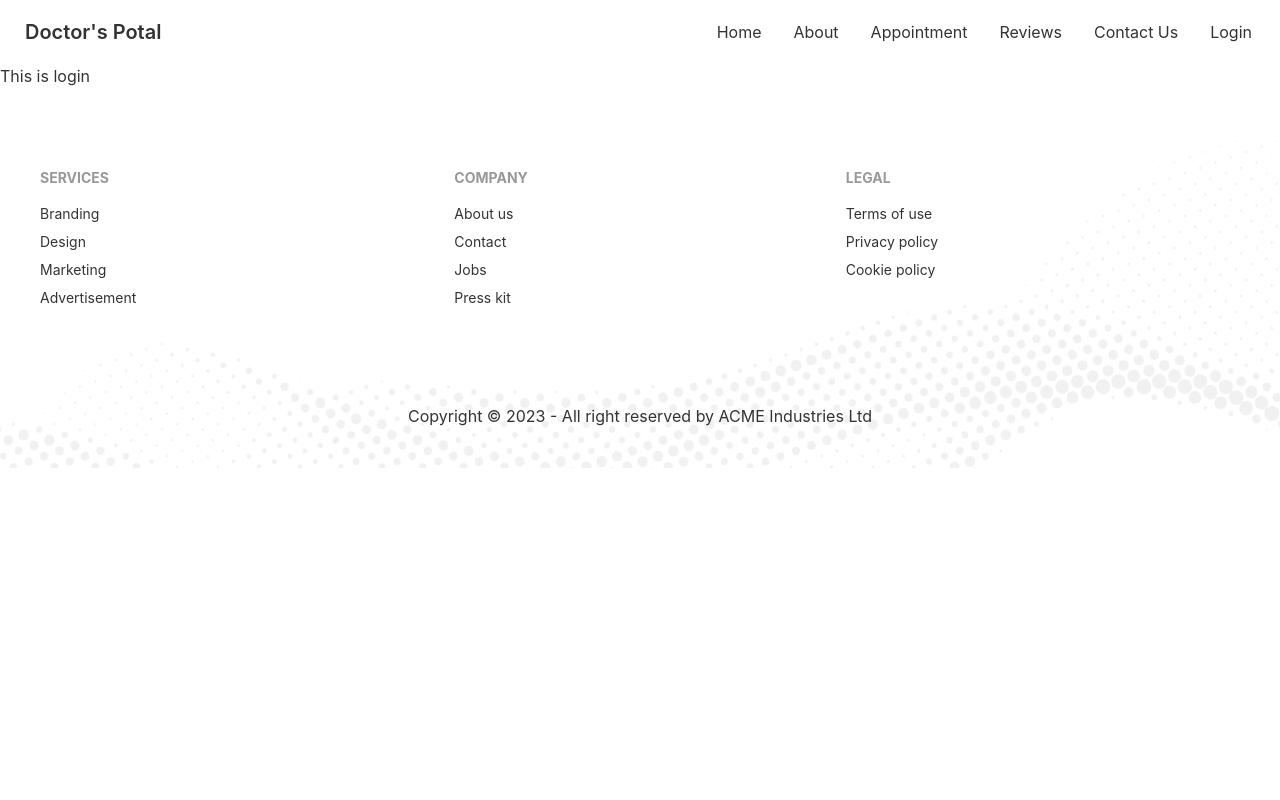
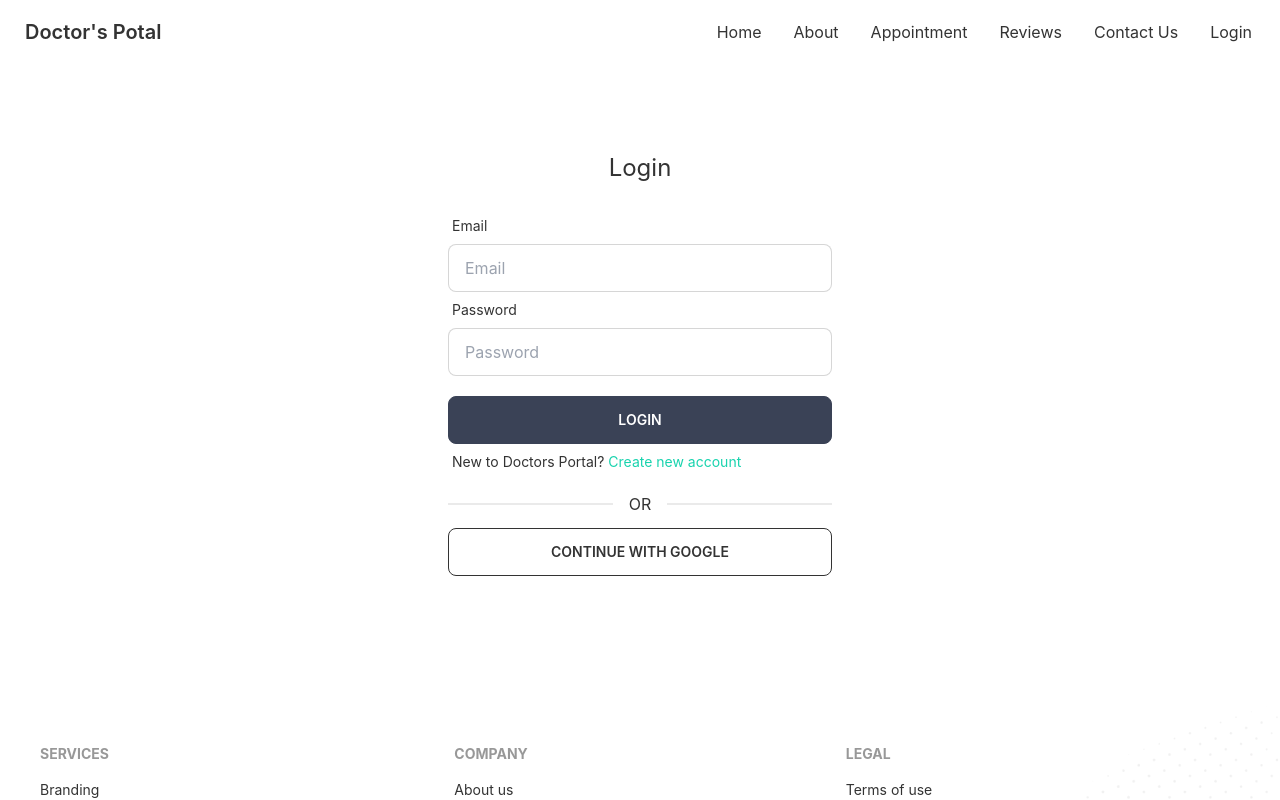
Before and after one commit to Sujoy-Kumar-Das/doctors-portal-client, a React (Create React App) app: page /login in a window 1280 px wide. Shown: the top 800 px of the page. Built offline with nearby package versions, Linux system fonts and the light colour scheme; the HTML template or start-up script is replaced by a standard one.

Commit message:
login form created with react form hook

```diff
--- a/package.json
+++ b/package.json
@@ -11,6 +11,7 @@
     "react": "^18.2.0",
     "react-day-picker": "^8.7.1",
     "react-dom": "^18.2.0",
+    "react-hook-form": "^7.43.9",
     "react-router-dom": "^6.11.0",
     "react-scripts": "5.0.1",
     "web-vitals": "^2.1.4"
--- a/src/pages/Appoinment/AppoinmentCard.js
+++ b/src/pages/Appoinment/AppoinmentCard.js
@@ -1,6 +1,6 @@
 import React from "react";
 
-const AppoinmentCard = ({ appointmentOption }) => {
+const AppoinmentCard = ({ appointmentOption,setBookingInfo }) => {
   const { name, slots } = appointmentOption;
   return (
     <div className="card shadow-xl">
@@ -10,8 +10,9 @@ const AppoinmentCard = ({ appointmentOption }) => {
         <p>
           {slots.length} {slots.length > 1 ? "spaces" : "space"} available
         </p>
-        <div className="card-actions justify-end">
-          <button className="btn">Buy Now</button>
+        <div className="card-actions justify-center ">
+
+          <label htmlFor="appoinment-modal" onClick={()=>setBookingInfo(appointmentOption)} className="btn btn-primary text-white">Book now</label>
         </div>
       </div>
     </div>
--- /dev/null
+++ b/src/pages/Appoinment/AppoinmentModal.js
@@ -0,0 +1,71 @@
+import { format } from "date-fns";
+import React from "react";
+
+const AppoinmentModal = ({ bookinInfo, selected ,setBookingInfo}) => {
+  const { name, slots } = bookinInfo;
+  const date = format(selected, "PP");
+  const handleAppoitment = event =>{
+    event.preventDefault();
+    const form = event.target;
+    const name = form.name.value;
+    const email= form.email.value;
+    const appoinmentDate = date;
+    const phone = form.phone.value;
+    setBookingInfo(null)
+    console.log(name,email,appoinmentDate,phone)
+  }
+  return (
+    <>
+      <input type="checkbox" id="appoinment-modal" className="modal-toggle" />
+      <div className="modal">
+        <div className="modal-box relative">
+          <label
+            htmlFor="appoinment-modal"
+            className="btn btn-sm btn-circle absolute right-2 top-2"
+          >
+            ✕
+          </label>
+          <h3 className="text-lg font-bold">{name}</h3>
+          <form onSubmit={handleAppoitment} className=" grid grid-cols-1 gap-3 my-5">
+            <input
+              type="text"
+              value={date}
+              disabled
+              className="input input-bordered w-full"
+            />
+            <select name="slot" className="select w-full bordered">
+              {slots?.map((slot, index) => (
+                <option key={index}>{slot}</option>
+              ))}
+            </select>
+            <input
+              type="text"
+              name="name"
+              placeholder="Name"
+              className="input input-bordered w-full"
+            />
+            <input
+              type="email"
+              name="email"
+              placeholder="Email"
+              className="input input-bordered w-full"
+            />
+            <input
+              type="text"
+              placeholder="Phone"
+              name="phone"
+              className="input input-bordered w-full"
+            />
+            <input
+              type="submit"
+              value="Sumbit"
+              className="input input-bordered w-full btn btn-accent text-white"
+            />
+          </form>
+        </div>
+      </div>
+    </>
+  );
+};
+
+export default AppoinmentModal;
--- a/src/pages/Appoinment/AvaileableAppoinment.js
+++ b/src/pages/Appoinment/AvaileableAppoinment.js
@@ -1,9 +1,11 @@
 import { format } from 'date-fns';
 import React, { useEffect, useState } from 'react';
 import AppoinmentCard from './AppoinmentCard';
+import AppoinmentModal from './AppoinmentModal';
 
 const AvaileableAppoinment = ({selected}) => {
     const [appointmentOptions,setAppointmentOptions] = useState([])
+    const [bookinInfo,setBookingInfo] = useState(null)
     useEffect(()=>{
         fetch("appointmentOptions.json")
         .then(res => res.json())
@@ -14,8 +16,9 @@ const AvaileableAppoinment = ({selected}) => {
         <div className='mt-12'>
             <p className=' text-center font-bold text-secondary text-xl'>Available Services on {format(selected,"PP")} </p>
             <div className='mt-8 grid gap-6 grid-cols-1 md:grid-cols-2 lg:grid-cols-3'>
-                {appointmentOptions.map(option=><AppoinmentCard key={option._id} appointmentOption={option}></AppoinmentCard>)}
+                {appointmentOptions.map(option=><AppoinmentCard setBookingInfo={setBookingInfo} key={option._id} appointmentOption={option}></AppoinmentCard>)}
             </div>
+            {bookinInfo && <AppoinmentModal setBookingInfo={setBookingInfo} bookinInfo={bookinInfo} selected={selected}></AppoinmentModal>}
         </div>
     );
 };
--- a/src/pages/register/login/Login.js
+++ /dev/null
@@ -1,11 +0,0 @@
-import React from 'react';
-
-const Login = () => {
-    return (
-        <div>
-            <h1>This is login</h1>
-        </div>
-    );
-};
-
-export default Login;
--- /dev/null
+++ b/src/pages/registration/login/Login.js
@@ -0,0 +1,59 @@
+import React from "react";
+import { useForm } from "react-hook-form";
+import { Link } from "react-router-dom";
+
+const Login = () => {
+  const { register, handleSubmit } = useForm();
+  const onSubmit = (data) => console.log(data);
+  return (
+    <div className="h-[600px] flex justify-center items-center">
+      <div className=" w-80 lg:w-96">
+        <h3 className=" text-2xl font-bol text-center">Login</h3>
+        <form onSubmit={handleSubmit(onSubmit)}>
+          <input />
+          <div className="form-control w-full ">
+            <label className="label">
+              <span className="label-text">Email</span>
+            </label>
+            <input
+              {...register("email")}
+              required
+              type="email"
+              placeholder="Email"
+              className="input input-bordered w-full "
+            />
+          </div>
+          <div className="form-control w-full ">
+            <label className="label">
+              <span className="label-text">Password</span>
+            </label>
+            <input
+              {...register("password")}
+              required
+              type="password"
+              placeholder="Password"
+              className="input input-bordered w-full "
+            />
+          </div>
+          <input
+            className="w-full btn btn-accent text-white mt-5"
+            type="submit"
+            value="Login"
+          />
+        </form>
+        <label className="label">
+          <span className="label-text">
+            New to Doctors Portal?{" "}
+            <Link className=" text-secondary">Create new account</Link>
+          </span>
+        </label>
+        <div className="divider">OR</div>
+        <button className=" btn btn-outline w-full">
+          CONTINUE WITH GOOGLE
+        </button>
+      </div>
+    </div>
+  );
+};
+
+export default Login;
--- a/src/pages/shared/Navbar/NavBar.js
+++ b/src/pages/shared/Navbar/NavBar.js
@@ -20,7 +20,7 @@ const NavBar = () => {
         <Link>Contact Us</Link>
       </li>
       <li>
-        <Link>Login</Link>
+        <Link to={"/login"}>Login</Link>
       </li>
     </>
   );
--- a/src/router/Router.js
+++ b/src/router/Router.js
@@ -1,8 +1,8 @@
 import { createBrowserRouter } from "react-router-dom";
 import Main from "../Layouts/Main";
 import Home from "../pages/Home/Home/Home";
-import Login from "../pages/register/login/Login";
 import AppoinmentSection from "../pages/Appoinment/Appoinment/AppoinmentSection";
+import Login from "../pages/registration/login/Login";
 
 
 export const router = createBrowserRouter([
```
Also changed, not shown: public/appointmentOptions.json (+16 -0 lines), 1 other file (tests, documents, lock files or other folders).
